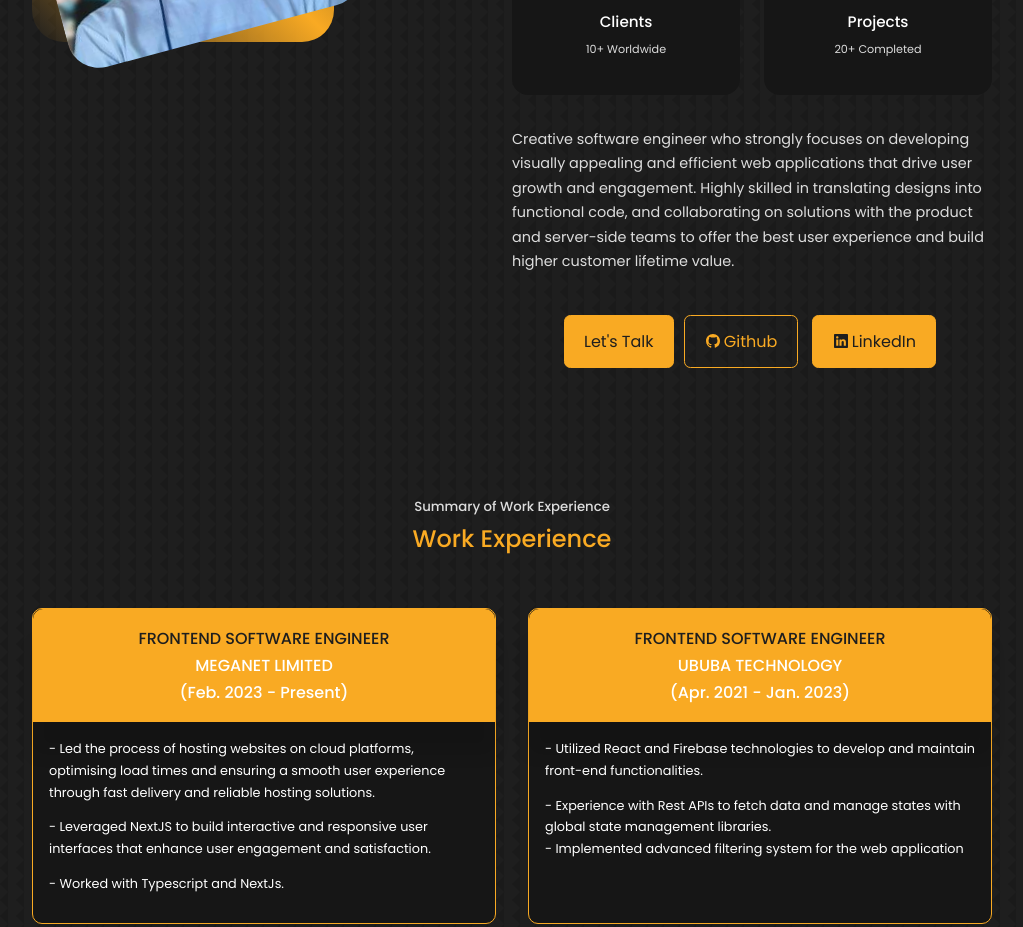
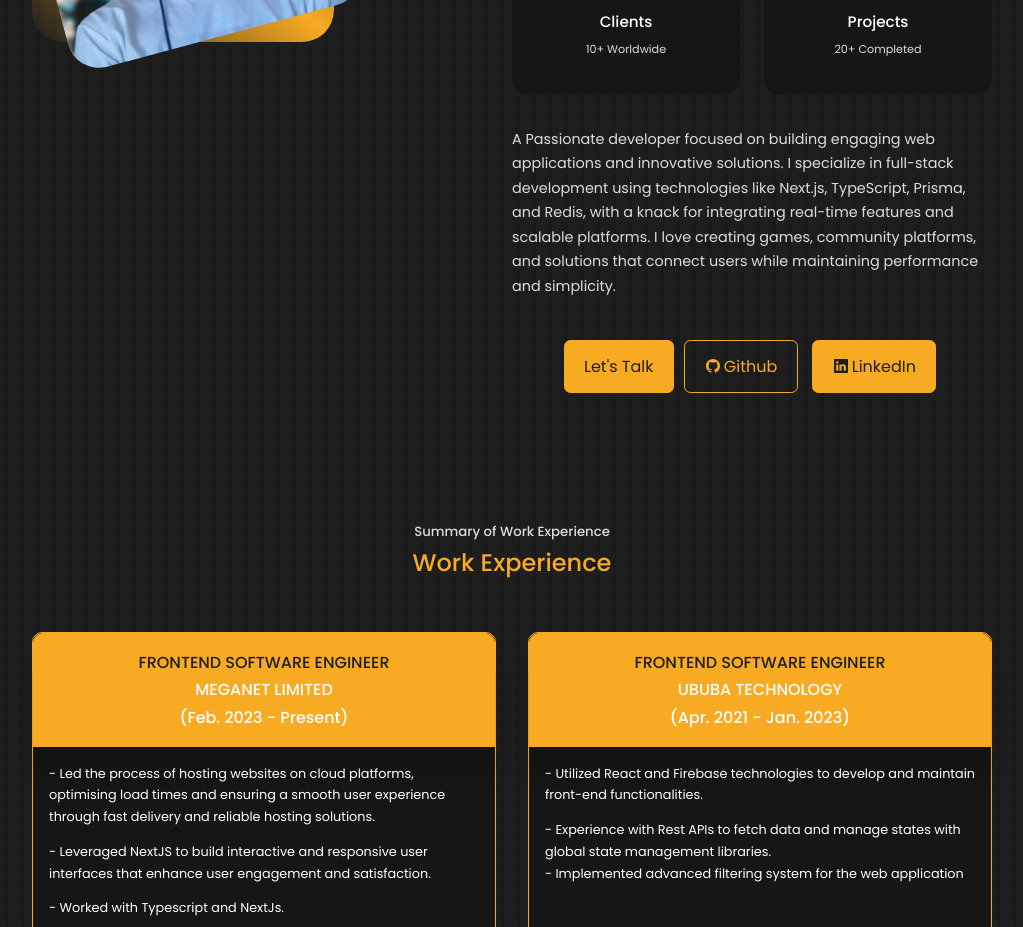
Before and after one commit to buezrico/react-portfolio, a React (Create React App) app: page / in a window 1280 px wide. Shown: the part 980-1907 px from the top of the page, without its empty margins (128-1151 px from the left). Built offline with nearby package versions, Linux system fonts and the light colour scheme.

Commit message:
Update About.jsx

```diff
--- a/src/components/about/About.jsx
+++ b/src/components/about/About.jsx
@@ -46,12 +46,7 @@ const About = () => {
             </article>
           </div>
           <p>
-            Creative software engineer who strongly focuses on developing
-            visually appealing and efficient web applications that drive user
-            growth and engagement. Highly skilled in translating designs into
-            functional code, and collaborating on solutions with the product and
-            server-side teams to offer the best user experience and build higher
-            customer lifetime value.
+            A Passionate developer focused on building engaging web applications and innovative solutions. I specialize in full-stack development using technologies like Next.js, TypeScript, Prisma, and Redis, with a knack for integrating real-time features and scalable platforms. I love creating games, community platforms, and solutions that connect users while maintaining performance and simplicity.
           </p>
           <div className="about-links">
             <a href="#contact" className="btn btn-primary">
```
